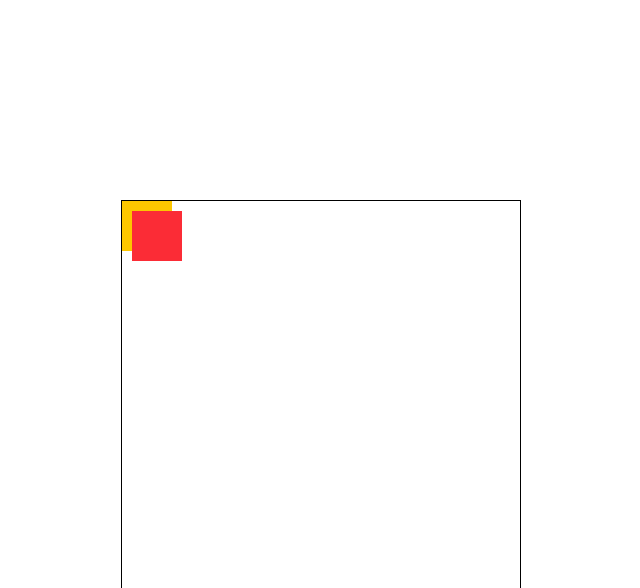
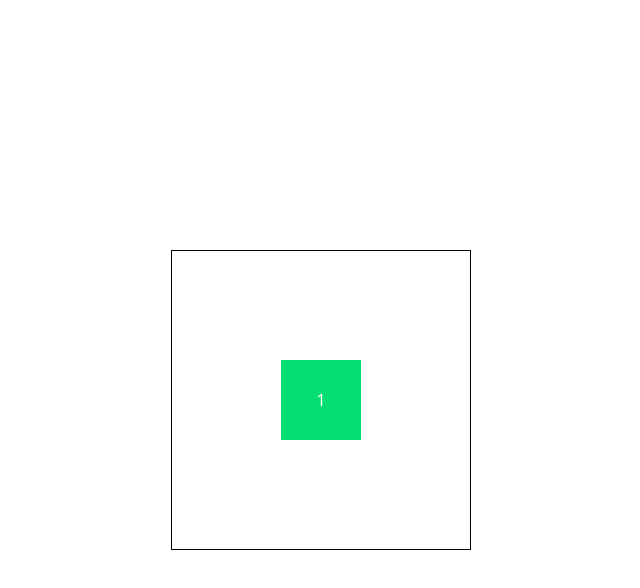
Before and after one commit to ALAAHAJHOUJ/Pratique2, a React (Vite) app: page / in a window 1280 px wide. Both pictures are taken after a click on the element 640 px from the left and 400 px from the top of the page. Shown: the top 588 px of the page, without its empty margins (319-959 px from the left). Built offline with nearby package versions, Linux system fonts and the light colour scheme.

Commit message:
changement

```diff
--- a/src/Comp22.jsx
+++ b/src/Comp22.jsx
@@ -3,32 +3,33 @@ import React, { useState } from 'react'
 
 
 function Comp22() {
-  const tester=(element)=>{
-        const tableau=[1,88,71,7,66,19]
 
-        for(let i=0;i<tableau.length;i++){
-          if(tableau[i]==element){
-               return i
-          }
+  const [liste,setListe]=useState([])
 
-        }
+  const Ajouter=async()=>{
 
-                  return -1
+
+
+     setListe((prev)=>{
+
+
+        if(prev.length==0||prev.length==15) return [{id:1}]
+
+        else return [...prev,{id:prev[prev.length-1].id+1}]
+     })
+
   }
 
-  const Afficher=()=>{
-     const resultat=tester(1911)
-     if(resultat==-1) console.log("l'element est introuvable")
-     else console.log("l'element se trouve a l'indice:"+resultat)
-  }
 
   return (
-    <div  onClick={Afficher}  className='border-black relative border-[1px] w-[400px] h-[400px]'>
-         <div className='bg-red-500 absolute w-[50px] h-[50px] top-[10px] left-[10px] z-[51]'></div>
-         <div className='bg-green-500  w-[50px] h-[50px]'>
-             <div className='bg-yellow-400 absolute w-[50px] h-[50px] top-0 left-0 z-50'></div>
-         </div>
-    </div>
+      <div onClick={Ajouter} className="border-[1px] border-black w-[300px] min-h-[300px] flex justify-center items-center gap-2.5 flex-wrap p-3">
+
+        {
+          liste.map((ele,key)=>{
+             return <div key={ele.id} className='bg-green-400 w-[80px] h-[80px] text-white flex justify-center items-center'>{ele.id}</div>
+          })
+        }
+      </div>
   )
 }
 
```
